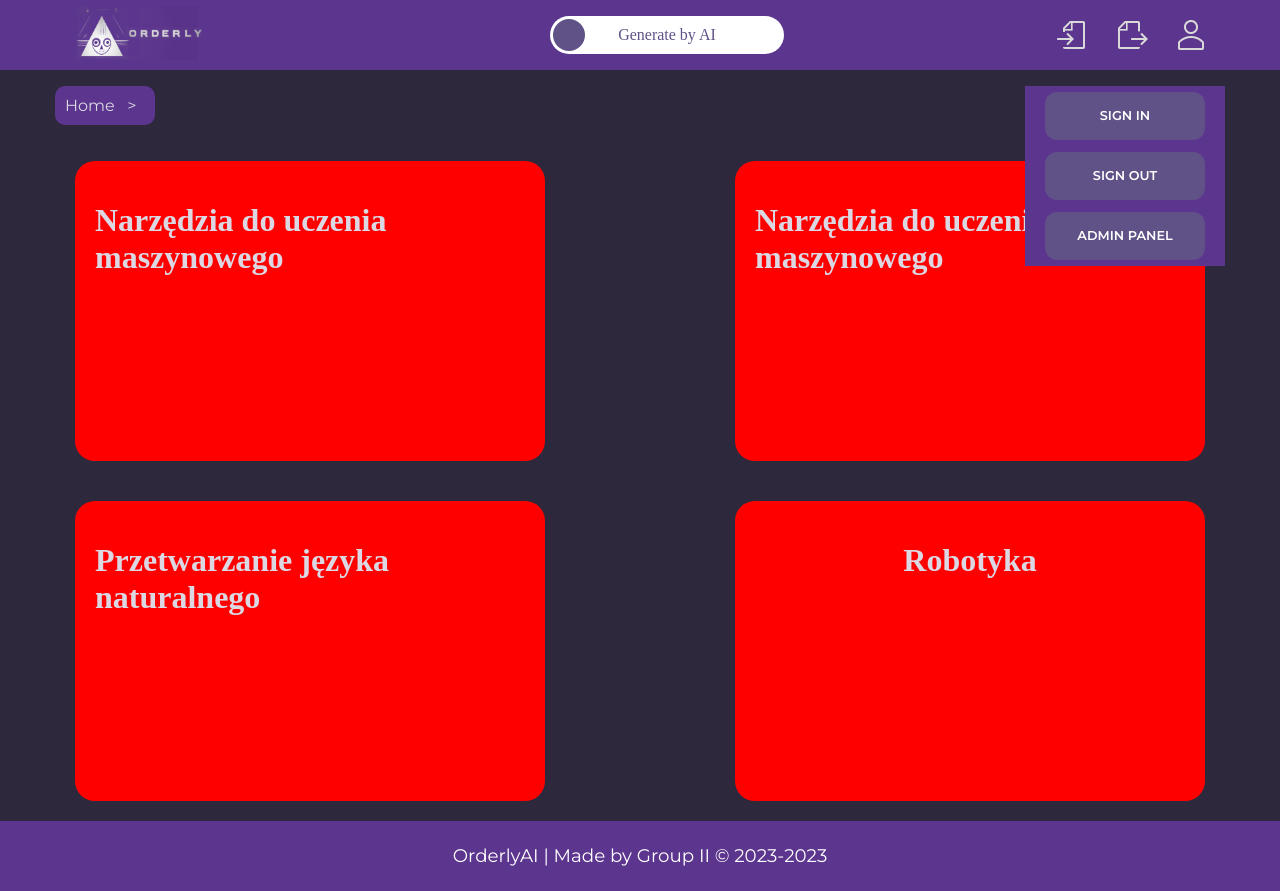
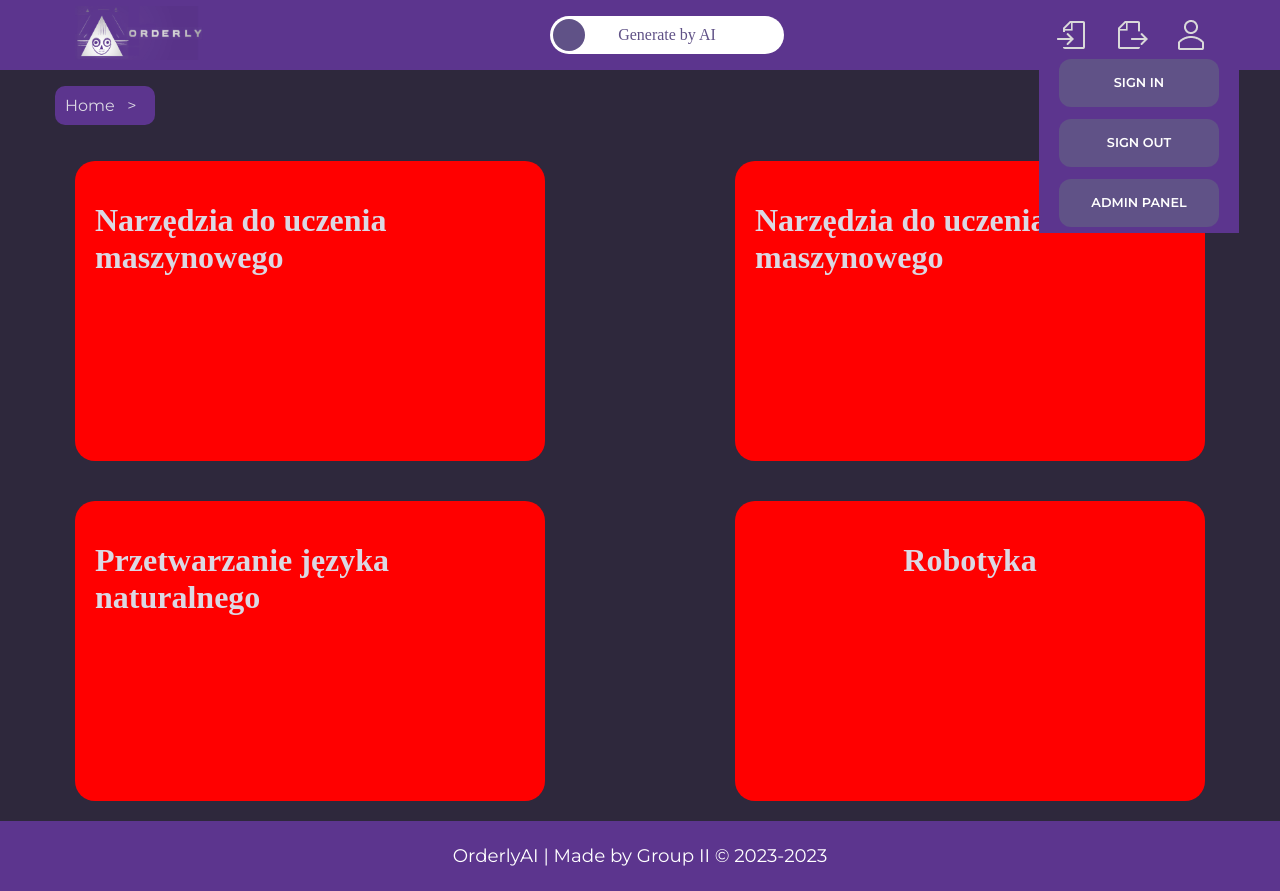
Before and after one commit to dyrpit/orderly-ai-2, a React (Vite) app: page / in a window 1280 px wide. Both pictures are taken after a click on the button 1190 px from the left and 35 px from the top of the page. Built offline with nearby package versions, Linux system fonts and the light colour scheme.

Commit message:
Przerzucenie buttonow z top baru do navbaru

```diff
--- a/src/Components/Menu/Menu.tsx
+++ b/src/Components/Menu/Menu.tsx
@@ -7,6 +7,9 @@ import { Link } from "react-router-dom";
 import { useContext } from "react";
 import { OrderAiContext } from "../../Context/ContextProvider";
 import "./Menu.css";
+import { SignIn } from "..";
+import { SignOut } from "../SignButtons/SignOut";
+import { AdminPanel } from "../SignButtons/AdminPanel";
 
 const imgStyle = {
  width: "100%",
@@ -14,13 +17,23 @@ const imgStyle = {
 };
 
 export const Menu = () => {
-  const { showHideLoginButtons } = useContext(OrderAiContext);
+ const { changeModal } = useContext(OrderAiContext);
+ const [showButtons, setShowButtons] = useState("none");
  const [open, setOpen] = useState(false);
  const handleDrawerOpen = () => {
   setOpen(true);
  };
  const handleDrawerClose = () => {
   setOpen(false);
+ };
+ const showHideLoginButtons = () => {
+  if (showButtons === "none") {
+   setShowButtons("block");
+   changeModal("none");
+  } else {
+   setShowButtons("none");
+   changeModal("none");
+  }
  };
  const optionButtons = [
   {
@@ -37,7 +50,12 @@ export const Menu = () => {
    showHideLoginButtons,
   },
  ];
-
+ const buttonsContainerStyles = {
+  marginLeft: "auto",
+  display: showButtons,
+  position: "absolute",
+  backgroundColor: "#5C358E",
+ };
  return (
   <Box>
    <StyledMenu>
@@ -48,9 +66,9 @@ export const Menu = () => {
     ))}
    </StyledMenu>
    {open ? (
-        <StyledIconButtonMenu onClick={handleDrawerClose}
-          sx={{ display: "flex", justifyContent: "end" }}
-        >{<StyledCloseIcon />}</StyledIconButtonMenu>
+    <StyledIconButtonMenu onClick={handleDrawerClose} sx={{ display: "flex", justifyContent: "end" }}>
+     {<StyledCloseIcon />}
+    </StyledIconButtonMenu>
    ) : (
     <StyledIconButtonMenu onClick={handleDrawerOpen}>{<StyledMenuIcon />}</StyledIconButtonMenu>
    )}
@@ -69,6 +87,11 @@ export const Menu = () => {
      ))}
     </List>
    </StyledDrawer>
+   <Box sx={buttonsContainerStyles}>
+    <SignIn />
+    <SignOut />
+    <AdminPanel />
+   </Box>
   </Box>
  );
 };
@@ -78,9 +101,7 @@ export const LogoContainer = () => {
   <Link to="/">
    <StyledLogoContainer>
     <div className="logo-wrapper">
-          <img style={imgStyle}
-            src="../../../src/assets/logo.png"
-          />
+     <img style={imgStyle} src="../../../src/assets/logo.png" />
     </div>
    </StyledLogoContainer>
   </Link>
--- a/src/Components/TopBar/TopBar.tsx
+++ b/src/Components/TopBar/TopBar.tsx
@@ -1,31 +1,13 @@
-import { Breadcrumbs, SignIn } from "../index";
+import { Breadcrumbs } from "../index";
 import { Box } from "@mui/material";
-import { SignOut } from "../SignButtons/SignOut";
-import { AdminPanel } from "../SignButtons/AdminPanel";
-import { useContext } from "react";
-import { OrderAiContext } from "../../Context/ContextProvider";
 
 export function TopBar() {
- const { showButtons } = useContext(OrderAiContext);
- const buttonsContainerStyles = {
-  marginLeft: "auto",
-  display: showButtons,
-  position: "absolute",
-  right: 0,
-  top: 0,
-  backgroundColor: "#5C358E",
- };
  const wrapperStyles = {
   position: "relative",
  };
  return (
   <Box sx={wrapperStyles}>
    <Breadcrumbs />
-   <Box sx={buttonsContainerStyles}>
-    <SignIn />
-    <SignOut />
-    <AdminPanel />
-   </Box>
   </Box>
  );
 }
--- a/src/Context/ContextProvider.tsx
+++ b/src/Context/ContextProvider.tsx
@@ -3,13 +3,11 @@ import { useOrderAi } from "./useOrderAi";
 import { Category, ProductType, User } from "./types";
 
 type OrderAiContextType = {
-  showButtons: string;
  isModalOpen: boolean;
  currentModal: string;
  categories: Category[] | null;
  products: ProductType[];
  users: User[];
-  showHideLoginButtons: VoidFunction;
  changeModal: (element: string) => void;
  handleCategoryChange: VoidFunction;
  handleItemChange: () => void;
@@ -24,17 +22,15 @@ type OrderAiContextProviderProps = {
 };
 
 export const OrderAiContext = createContext<OrderAiContextType>({
-  showButtons: "none",
  isModalOpen: false,
  currentModal: "none",
  categories: [],
  products: [],
  users: [],
-  showHideLoginButtons: () => null,
  changeModal: () => null,
  handleCategoryChange: () => null,
-  handleItemChange: () => { },
-  handleUserChange: () => { },
+ handleItemChange: () => {},
+ handleUserChange: () => {},
  handleModalOpen: () => null,
  handleModalClose: () => null,
  setUsers: () => null,
--- a/src/Context/useOrderAi.ts
+++ b/src/Context/useOrderAi.ts
@@ -5,7 +5,6 @@ import { toggleRole } from "./utils";
 
 export const useOrderAi = () => {
  const [isModalOpen, setIsModalOpen] = useState(false);
-  const [showButtons, setShowButtons] = useState("none");
  const [currentModal, setCurrentModal] = useState("none");
  const [categories, setCategories] = useState<Category[]>([]);
  const [products, setProducts] = useState<ProductType[]>([]);
@@ -56,34 +55,20 @@ export const useOrderAi = () => {
   // Implement user data changes as needed
  };
 
-  const showHideLoginButtons = () => {
-    if (showButtons === "none") {
-      setShowButtons("block");
-      changeModal("none");
-    } else {
-      setShowButtons("none");
-      changeModal("none");
-    }
-  };
-
  const changeModal = (element: string) => {
   setCurrentModal(element);
  };
 
-  const handleModalOpen = () => {
-    setIsModalOpen(true);
-    setShowButtons("none");
-  };
+ const handleModalOpen = () => setIsModalOpen(true);
+
  const handleModalClose = () => setIsModalOpen(false);
 
  return {
   isModalOpen,
-    showButtons,
   currentModal,
   categories,
   products,
   users,
-    showHideLoginButtons,
   changeModal,
   handleCategoryChange,
   handleItemChange,
```
Lines whose indentation alone changed are shown as unchanged.
